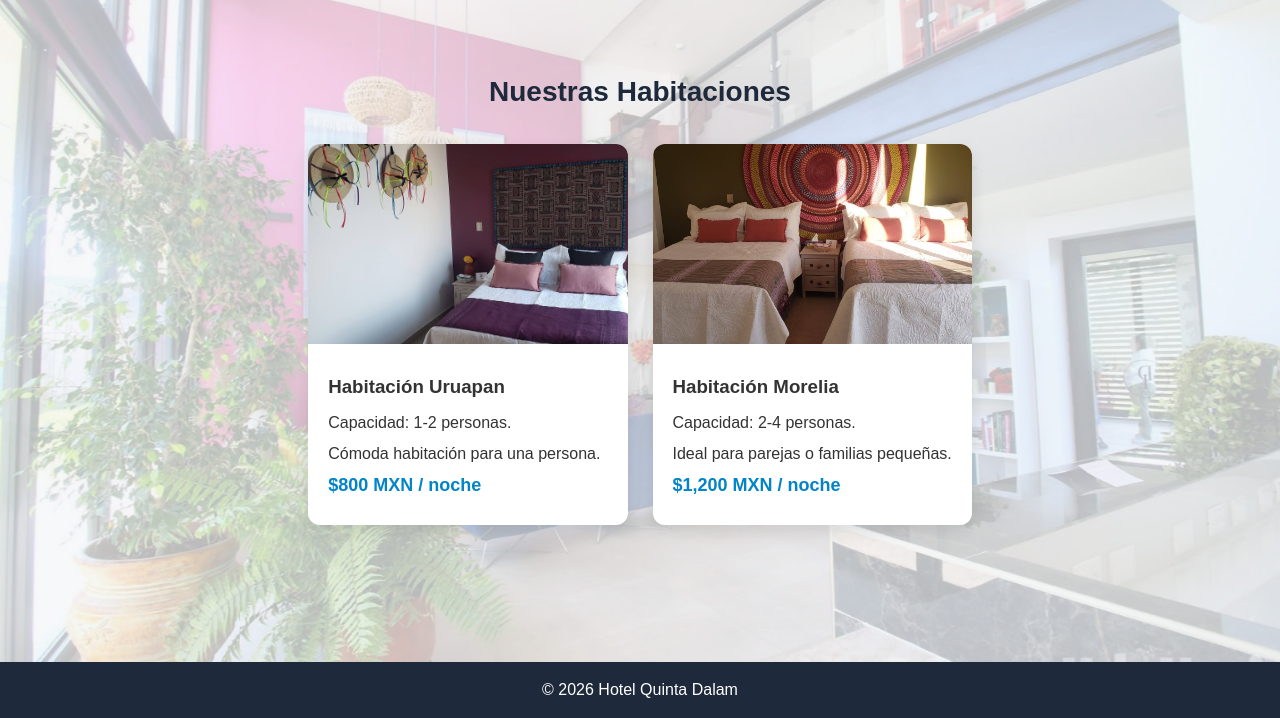
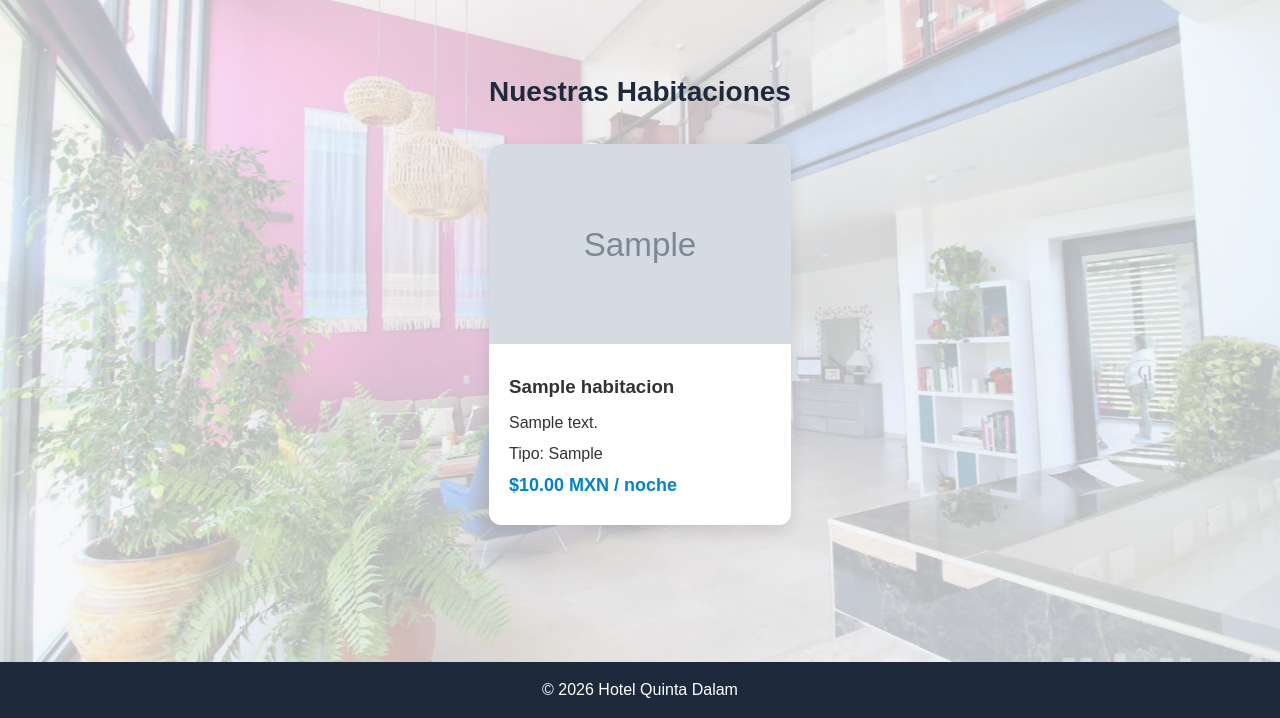
Before and after one commit to LeinAd115/hotel_django, a Django app: page /catalogo/ in a window 1280 px wide. Shown: the part 82-800 px from the top of the page. Run offline with Django 5.2, Linux system fonts and the light colour scheme; tables that the repository leaves empty hold one stand-in row (values such as "Sample post"); grey boxes marked "Sample" are stand-in pictures.

Commit message:
Catálogo dinámico con Django y PostgreSQL

```diff
--- a/hotel_django/hotel/templates/hotel/catalogo.html
+++ b/hotel_django/hotel/templates/hotel/catalogo.html
@@ -4,13 +4,9 @@
 <html lang="es">
 
 <head>
-
     <meta charset="UTF-8">
-
     <title>Habitaciones | Hotel Quinta Dalam</title>
-
     <link rel="stylesheet" href="{% static 'css/estilos.css' %}">
-
 </head>
 
 <body>
@@ -22,15 +18,10 @@
     <nav>
 
         <a href="{% url 'index' %}">Inicio</a>
-
         <a href="{% url 'mision' %}">Misión</a>
-
         <a href="{% url 'vision' %}">Visión</a>
-
         <a href="{% url 'catalogo' %}">Habitaciones</a>
-
         <a href="{% url 'reservacion' %}">Reservar</a>
-
         <a href="{% url 'contacto' %}">Contacto</a>
 
     </nav>
@@ -43,66 +34,43 @@
 
     <div class="catalogo" id="catalogo">
 
-        <a href="{% url 'reservacion' %}?habitacion=Uruapan"
-           class="card">
+        {% for hab in habitaciones %}
 
-            <img src="{% static 'hotel/img/hab2.jpg' %}"
-                 alt="Habitación Uruapan">
+        <a href="{% url 'reservacion' %}?habitacion={{ hab.nombre }}" class="card">
+
+            <img src="{{ hab.imagen }}" alt="{{ hab.nombre }}">
 
             <div class="card-content">
 
-                <h3>Habitación Uruapan</h3>
+                <h3>{{ hab.nombre }}</h3>
 
-                <p>Capacidad: 1-2 personas.</p>
+                <p>{{ hab.descripcion }}</p>
 
-                <p>
-                    Cómoda habitación para una persona.
-                </p>
+                <p>Tipo: {{ hab.tipo }}</p>
 
                 <p class="precio">
-                    $800 MXN / noche
+                    ${{ hab.precio }} MXN / noche
                 </p>
 
             </div>
 
         </a>
 
-        <a href="{% url 'reservacion' %}?habitacion=Morelia"
-           class="card">
+        {% empty %}
 
-            <img src="{% static 'hotel/img/hab3.jpg' %}"
-                 alt="Habitación Morelia">
+        <p>No hay habitaciones registradas.</p>
 
-            <div class="card-content">
-
-                <h3>Habitación Morelia</h3>
-
-                <p>Capacidad: 2-4 personas.</p>
-
-                <p>
-                    Ideal para parejas o familias pequeñas.
-                </p>
-
-                <p class="precio">
-                    $1,200 MXN / noche
-                </p>
-
-            </div>
-
-        </a>
+        {% endfor %}
 
     </div>
 
 </div>
 
 <footer>
-
     <p>© 2026 Hotel Quinta Dalam</p>
-
 </footer>
 
 <script src="https://code.jquery.com/jquery-3.7.1.min.js"></script>
-
 <script src="{% static 'hotel/js/main.js' %}"></script>
 
 </body>
--- a/hotel_django/hotel/views.py
+++ b/hotel_django/hotel/views.py
@@ -1,10 +1,20 @@
 from django.shortcuts import render
+from .models import Habitacion
 
 def index(request):
     return render(request, 'hotel/index.html')
 
 def catalogo(request):
-    return render(request, 'hotel/catalogo.html')
+
+    habitaciones = Habitacion.objects.all()
+
+    return render(
+        request,
+        'hotel/catalogo.html',
+        {
+            'habitaciones': habitaciones
+        }
+    )
 
 def contacto(request):
     return render(request, 'hotel/contacto.html')
```
